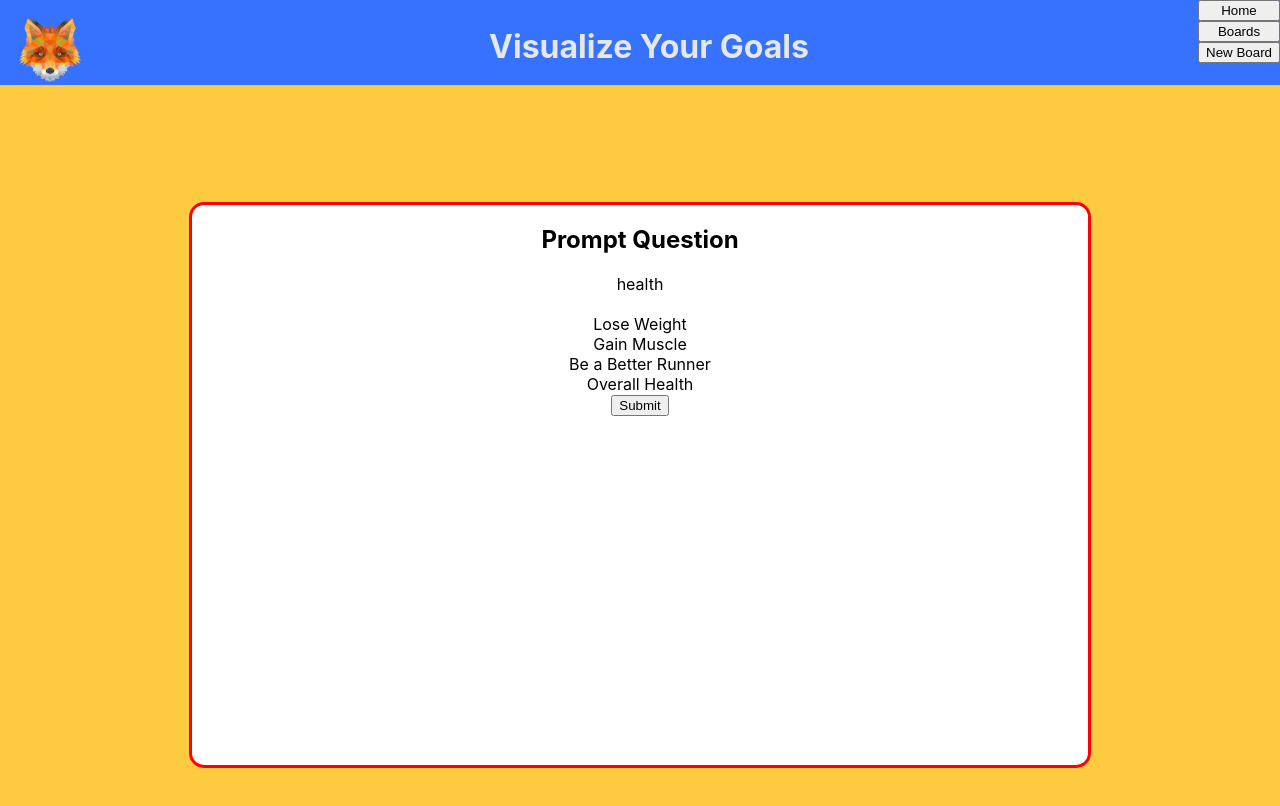
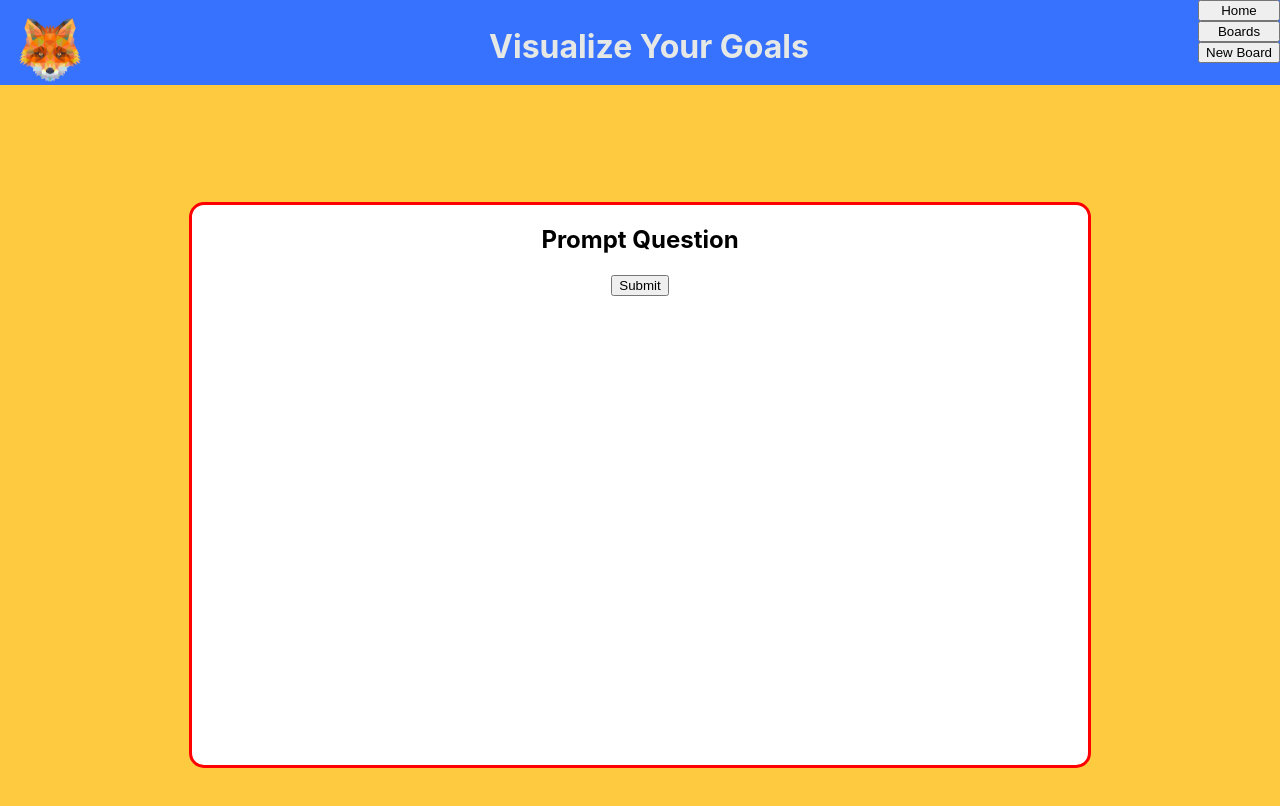
Before and after one commit to JoshSevy/VisualFox, a React (Create React App) app: page /prompt in a window 1280 px wide. Shown: the top 806 px of the page. Built offline with nearby package versions, Linux system fonts and the light colour scheme; no server answers.

Commit message:
Prompt renders as expected need to get value to save for board

```diff
--- a/src/Prompt/Prompt.js
+++ b/src/Prompt/Prompt.js
@@ -1,7 +1,7 @@
 import React, { useState } from 'react';
 import Dropdown from '../Dropdown/Dropdown';
 
-import './Prompt.scss'
+import './Prompt.scss';
 import { options } from '../helpers/dropdownOptions'
 
 const Prompt = () => {
@@ -12,12 +12,12 @@ const Prompt = () => {
     <article className="Prompt">
       <article className="prompt-card">
         <h2>Prompt Question</h2>
-        <Dropdown
+        {/* <Dropdown
           options={options.fitness}
-          label={'health'}
+          label={options.fitness}
           selected={selected}
           onSelectedChange={setSelected}
-        />
+        /> */}
         <button>Submit</button>
       </article>
     </article>
```
